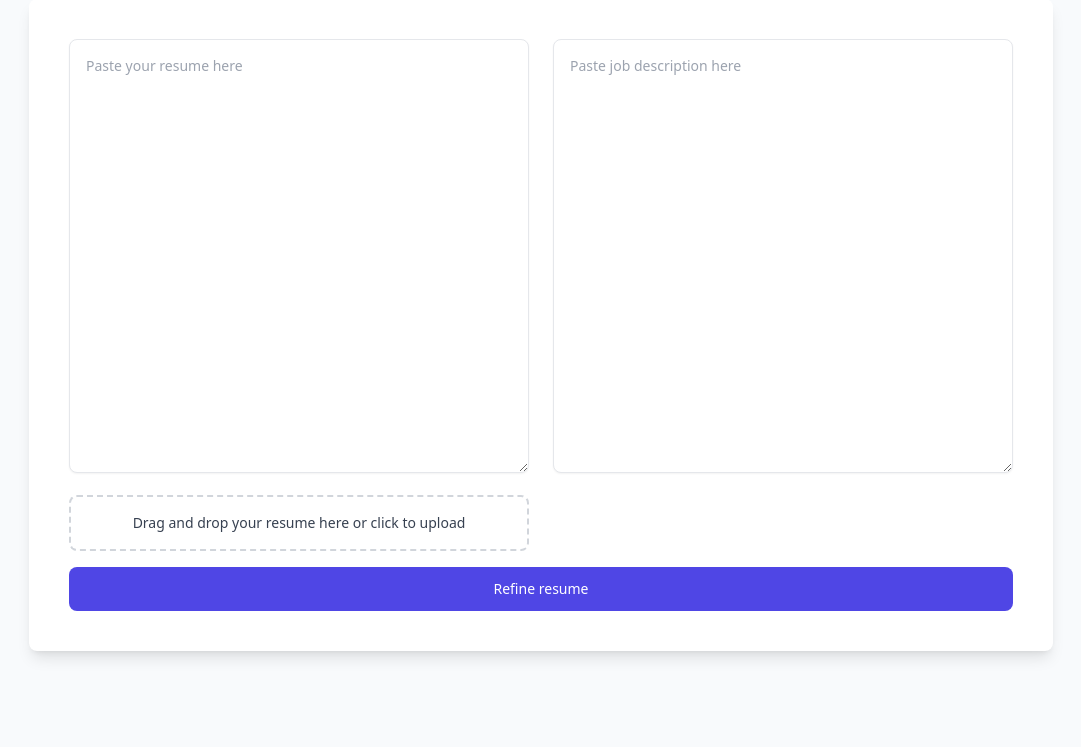
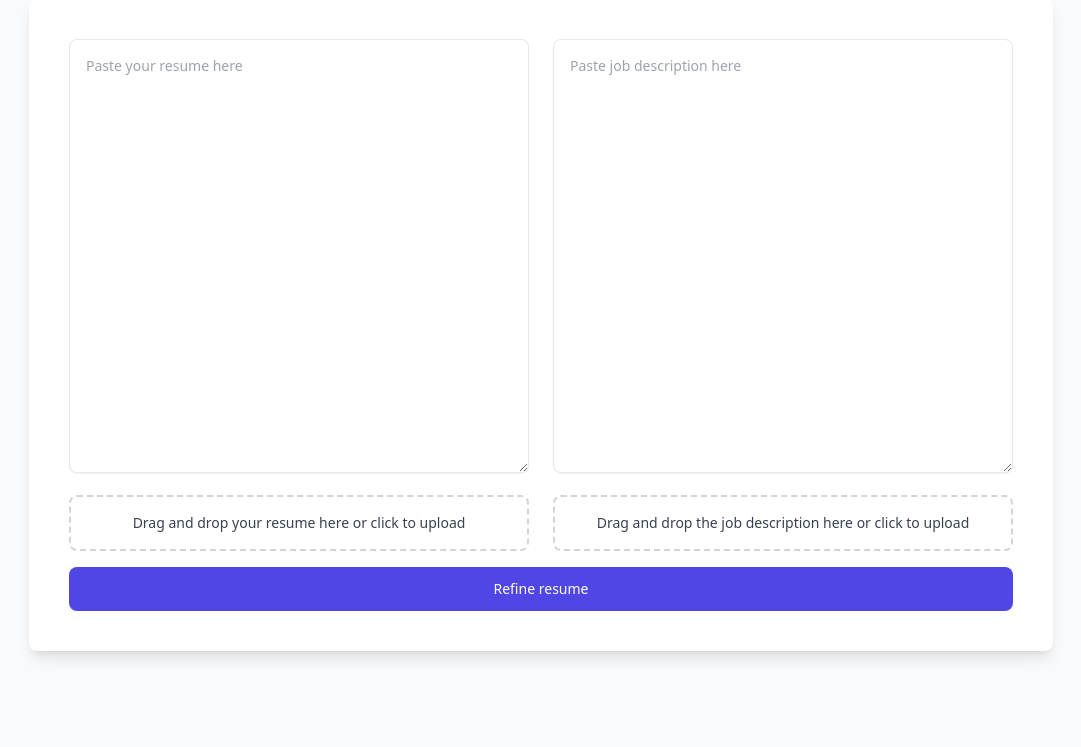
Before and after one commit to chile20/resume-job-matcher, a Flask app: page / in a window 1280 px wide. Shown: the part 221-968 px from the top of the page, without its empty margins (99-1180 px from the left). Run offline with Flask 2, Linux system fonts and the light colour scheme; some libraries are stand-ins or nearby versions.

Commit message:
added file submission feature for job description

```diff
--- a/app/routes.py
+++ b/app/routes.py
@@ -1,3 +1,4 @@
+import pdfplumber
 from flask import Blueprint, render_template, request, jsonify
 from .models import refine_resume
 import os
@@ -12,40 +13,27 @@ def home():
 
 @main.route('/refine', methods=['POST'])
 def refine():
-    file = request.files.get('resume_file')
-    if file and file.filename != '':
-        filename = file.filename
-        if filename.endswith('.txt'):
-            resume_text = file.read().decode('utf-8')
-        elif filename.endswith('.docx'):
-            resume_text = docx2txt.process(file)
-        elif filename.endswith('.pdf'):
-            from pdfplumber import open as open_pdf
-            with open_pdf(file) as pdf:
-                resume_text = '\n'.join(page.extract_text() for page in pdf.pages if page.extract_text())
-        else:
-            return "Unsupported file type", 400
-    else:
-        resume_text = request.form['resume_text']
-    job_description_text = request.form['job_description_text']
+    resume_text = extract_text_from_file(request.files.get('resume_file'), request.form['resume_text'])
+    job_description_text = extract_text_from_file(request.files.get('job_description_file'), request.form['job_description_text'])
     print(resume_text)
     print(job_description_text)
     refined_text = refine_resume(resume_text, job_description_text)
     return jsonify(original=resume_text, refined=refined_text)
     # return render_template('result.html', original=resume_text, refined=refined_text)
 
-def extract_text_from_file(file, fallback_text):
+
+def extract_text_from_file(file, fallback_texts):
     if file and file.filename != '':
-        filename = file.filename.lower()  # Use lower case to handle file extensions reliably
+        filename = file.filename.lower()
         if filename.endswith('.txt'):
-            text = file.read().decode('utf-8')
+            text_content = file.read().decode('utf-8')
         elif filename.endswith('.docx'):
-            text = docx2txt.process(file)
+            text_content = docx2txt.process(file)
         elif filename.endswith('.pdf'):
-            with open_pdf(file) as pdf:
-                text = '\n'.join(page.extract_text() for page in pdf.pages if page.extract_text())
+            with pdfplumber.open(file) as pdf:
+                text_content = '\n'.join(page.extract_text() for page in pdf.pages if page.extract_text())
         else:
-            raise ValueError("Unsupported file type")
-        return text
+            return "Unsupported file type", 400
+        return text_content
     else:
-        return fallback_text
+        return fallback_texts
--- a/app/templates/home.html
+++ b/app/templates/home.html
@@ -27,13 +27,14 @@
                                   class="w-full rounded-lg border-gray-200 border p-4 text-sm shadow-sm"
                                   placeholder="Paste your resume here"></textarea>
                         <!-- Drag and Drop File Upload for Resume -->
-                    <div id="drop_area"
+                        <div id="drop_area_resume"
                              class="flex flex-col items-center justify-center p-4 border-2 border-gray-300 border-dashed rounded-lg my-4 hover:border-gray-400"
                              ondragover="event.preventDefault()"
-                         ondrop="handleDrop(event)">
-                        <p class="text-sm font-medium text-gray-700">Drag and drop your resume here or click to upload</p>
+                             ondrop="handleDropResume(event)">
+                            <p class="text-sm font-medium text-gray-700">Drag and drop your resume here or click to
+                                upload</p>
                             <input id="resume_file" name="resume_file" type="file" class="hidden"
-                               onchange="fileInputChanged(event)"/>
+                                   onchange="fileInputChangedResume(event)"/>
                         </div>
                     </div>
                     <!-- Job Description Textarea -->
@@ -42,6 +43,16 @@
                         <textarea id="job_description" name="job_description_text" rows="20"
                                   class="w-full rounded-lg border-gray-200 border p-4 text-sm shadow-sm"
                                   placeholder="Paste job description here"></textarea>
+                        <!-- Drag and Drop File Upload for Job Description -->
+                        <div id="drop_area_job_description"
+                             class="flex flex-col items-center justify-center p-4 border-2 border-gray-300 border-dashed rounded-lg my-4 hover:border-gray-400"
+                             ondragover="event.preventDefault()"
+                             ondrop="handleDropJobDescription(event)">
+                            <p class="text-sm font-medium text-gray-700">Drag and drop the job description here or click to
+                                upload</p>
+                            <input id="job_description_file" name="job_description_file" type="file" class="hidden"
+                                   onchange="fileInputChangedJobDescription(event)"/>
+                        </div>
                     </div>
                 </div>
 
@@ -51,7 +62,8 @@
                 </button>
             </form>
             <div id="result_container" style="display:none;">
-            <p>To better match the qualifications outlined in the job description, consider the following improvements
+                <p>To better match the qualifications outlined in the job description, consider the following
+                    improvements
                     to your resume:</p>
                 <ul id="suggestions">
                 </ul>
@@ -65,42 +77,66 @@
 </div>
 <script>
     const form = document.querySelector('form');
-    const dropArea = document.getElementById('drop_area');
-    const fileInput = document.getElementById('resume_file');
+    const dropAreaResume = document.getElementById('drop_area_resume');
+    const fileInputResume = document.getElementById('resume_file');
+    const dropAreaJobDescription = document.getElementById('drop_area_job_description');
+    const fileInputJobDescription = document.getElementById('job_description_file');
     const resumeTextArea = document.getElementById('resume');
     const jobDescriptionTextArea = document.getElementById('job_description');
 
-    dropArea.addEventListener('click', () => fileInput.click());
+    dropAreaResume.addEventListener('click', () => fileInputResume.click());
+    dropAreaJobDescription.addEventListener('click', () => fileInputJobDescription.click());
 
     form.addEventListener('submit', function (event) {
         event.preventDefault();
         sendForm();
     });
 
-    function handleDrop(event) {
+    function handleDropResume(event) {
         event.preventDefault();
         if (event.dataTransfer.files.length) {
-            fileInput.files = event.dataTransfer.files;
-            updateLabel();
+            fileInputResume.files = event.dataTransfer.files;
+            updateLabelResume();
         }
     }
 
-    function fileInputChanged() {
-        if (fileInput.files.length) {
-            updateLabel();
+    function handleDropJobDescription(event) {
+        event.preventDefault();
+        if (event.dataTransfer.files.length) {
+            fileInputJobDescription.files = event.dataTransfer.files;
+            updateLabelJobDescription();
         }
     }
 
-    function updateLabel() {
-        dropArea.innerHTML = `<p class="text-sm font-medium text-gray-700">File: ${fileInput.files[0].name}</p>`;
+    function fileInputChangedResume() {
+        if (fileInputResume.files.length) {
+            updateLabelResume();
+        }
+    }
+
+    function fileInputChangedJobDescription() {
+        if (fileInputJobDescription.files.length) {
+            updateLabelJobDescription();
+        }
+    }
+
+    function updateLabelResume() {
+        dropAreaResume.innerHTML = `<p class="text-sm font-medium text-gray-700">Resume File: ${fileInputResume.files[0].name}</p>`;
+    }
+
+    function updateLabelJobDescription() {
+        dropAreaJobDescription.innerHTML = `<p class="text-sm font-medium text-gray-700">Job Description File: ${fileInputJobDescription.files[0].name}</p>`;
     }
 
     function sendForm() {
         const formData = new FormData();
         formData.append('resume_text', resumeTextArea.value);
         formData.append('job_description_text', jobDescriptionTextArea.value);
-        if (fileInput.files.length > 0) {
-            formData.append('resume_file', fileInput.files[0]);
+        if (fileInputResume.files.length > 0) {
+            formData.append('resume_file', fileInputResume.files[0]);
+        }
+        if (fileInputJobDescription.files.length > 0) {
+            formData.append('job_description_file', fileInputJobDescription.files[0]);
         }
 
         fetch('/refine', {
@@ -115,7 +151,14 @@
             .catch((error) => {
                 console.error('Error:', error);
             });
+        e
     }
+
+    // Don't forget to add event listeners for the dragover and drop events
+    dropAreaResume.addEventListener('dragover', event => event.preventDefault());
+    dropAreaResume.addEventListener('drop', handleDropResume);
+    dropAreaJobDescription.addEventListener('dragover', event => event.preventDefault());
+    dropAreaJobDescription.addEventListener('drop', handleDropJobDescription);
 
     function updateSuggestions(refined) {
         const suggestionsList = document.getElementById('suggestions');
```
Lines whose indentation alone changed are shown as unchanged.
